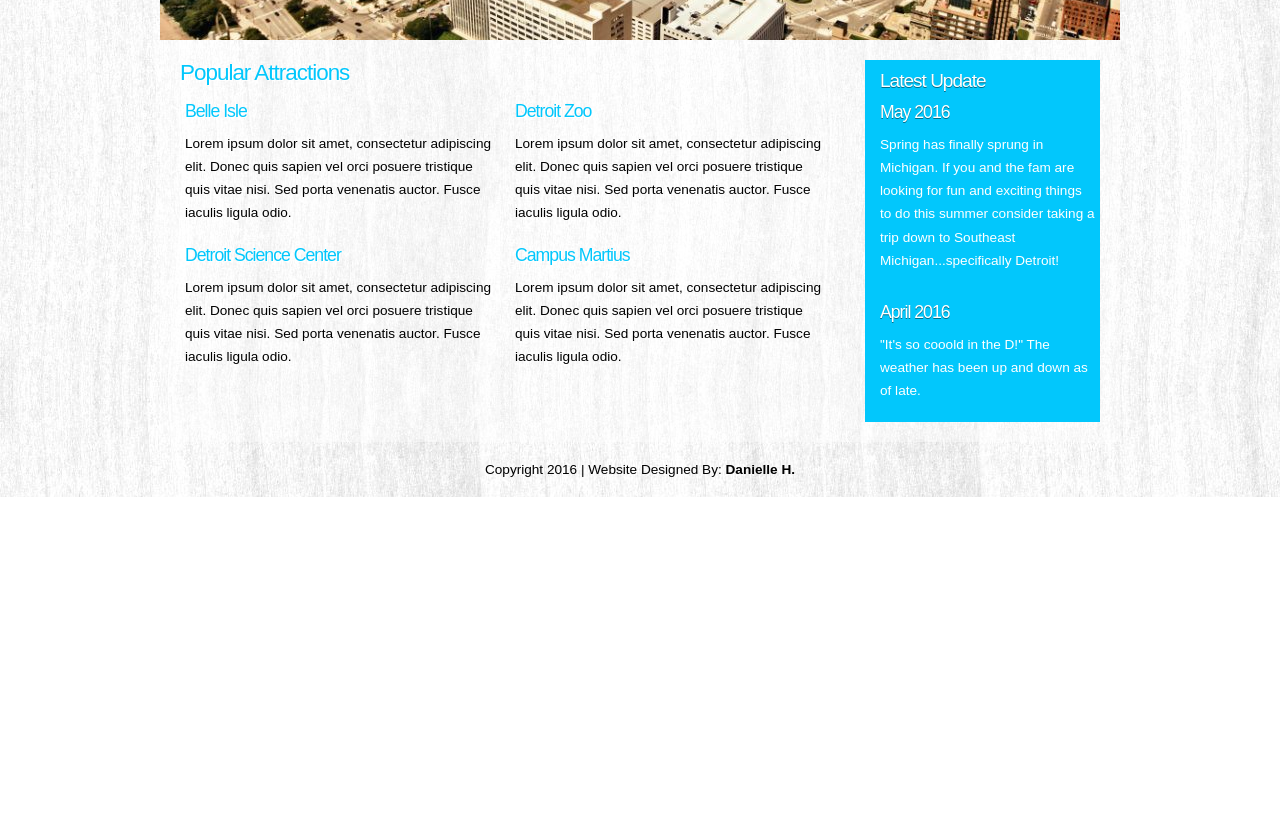
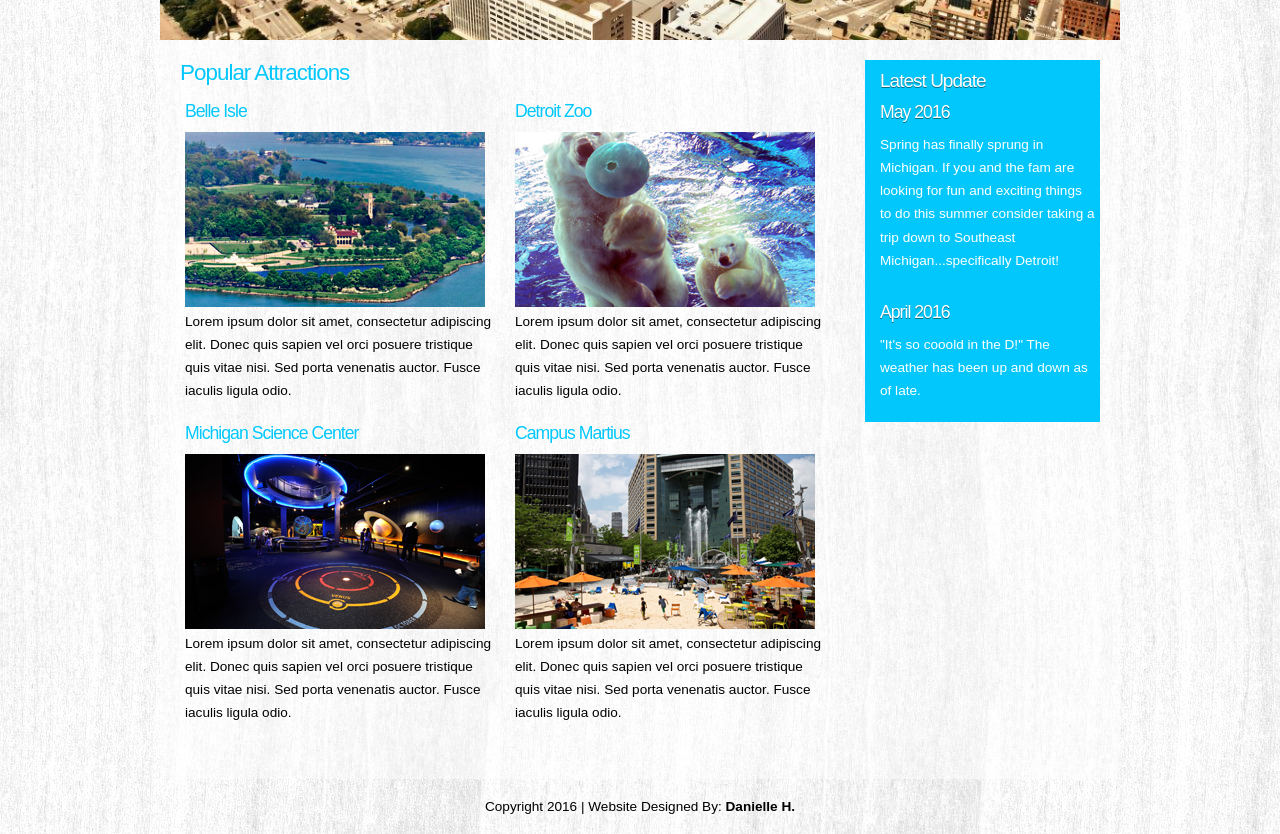
Before and after one commit to Danielle101/CitySite, a plain HTML site: page WebContent/attractions.html in a window 1280 px wide. Shown: the part 360-1194 px from the top of the page. Before the commit the page ends 857 px from the top, so only its background shows below. Drawn offline with Linux system fonts and the light colour scheme.

Commit message:
added pictures to attractions page

```diff
--- a/WebContent/attractions.html
+++ b/WebContent/attractions.html
@@ -61,18 +61,26 @@
           <h2>Popular Attractions</h2>
             <div class="content_container">
 			  <h3>Belle Isle</h3>
+			  <img src="images/belleisle2.JPG" alt="Belle Isle" />
 			  <p>Lorem ipsum dolor sit amet, consectetur adipiscing elit. Donec quis sapien vel orci posuere tristique quis vitae nisi. Sed porta venenatis auctor. Fusce iaculis ligula odio.</p>
             </div><!--close content_container-->
             <div class="content_container">
 			  <h3>Detroit Zoo</h3>
+			  			  		      <img src="images/zoo.JPG" alt="Detroit Zoo" />
+
 			  <p>Lorem ipsum dolor sit amet, consectetur adipiscing elit. Donec quis sapien vel orci posuere tristique quis vitae nisi. Sed porta venenatis auctor. Fusce iaculis ligula odio.</p>
 			</div><!--close content_container-->
             <div class="content_container">
-			  <h3>Detroit Science Center</h3>
+			  <h3>Michigan Science Center</h3>
+			  			  <img src="images/SciCen.JPG" alt="Michigan Science Center" />
+
 			  <p>Lorem ipsum dolor sit amet, consectetur adipiscing elit. Donec quis sapien vel orci posuere tristique quis vitae nisi. Sed porta venenatis auctor. Fusce iaculis ligula odio.</p>
             </div><!--close content_container-->
             <div class="content_container">
 			  <h3>Campus Martius</h3>
+			 <img src="images/martius.JPG" alt="Campus Martius" />
+
+
 			  <p>Lorem ipsum dolor sit amet, consectetur adipiscing elit. Donec quis sapien vel orci posuere tristique quis vitae nisi. Sed porta venenatis auctor. Fusce iaculis ligula odio.</p>
 			</div><!--close content_container-->
 	    </div><!--close content_item-->
```
Also changed, not shown: WebContent/images/SciCen.jpg (added), WebContent/images/belleisle2.jpg (added), WebContent/images/martius.jpg (added), WebContent/images/zoo.jpg (added).
